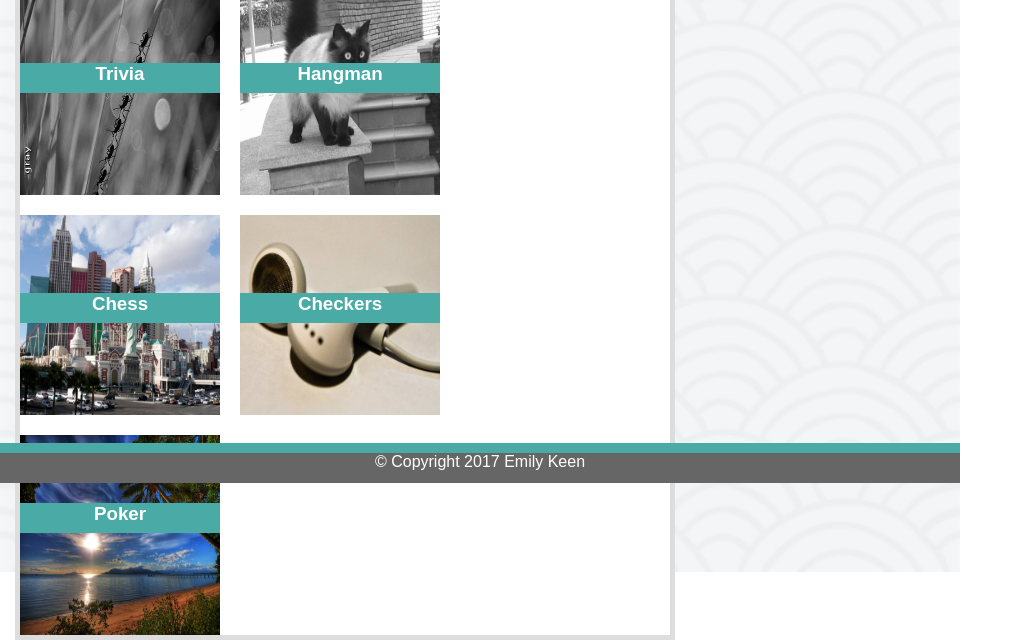
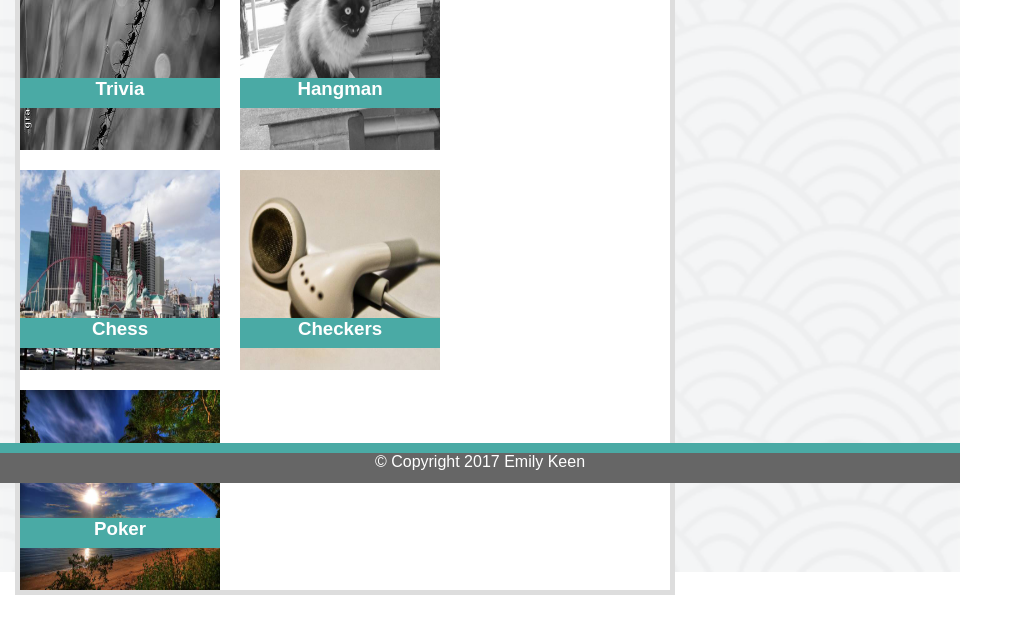
Before and after one commit to emilykeen/Basic-Portfolio, a plain HTML site: page portfolio.html in a window 1280 px wide. Shown: the part 317-957 px from the top of the page, without its empty margins (0-1023 px from the left). After the commit the page ends 912 px from the top, so only its background shows below. Drawn offline with Linux system fonts and the light colour scheme.

Commit message:
added more

```diff
--- a/assets/css/style.css
+++ b/assets/css/style.css
@@ -88,21 +88,6 @@ h2 {
 	text-align: center;
 	}
 
-.footer {
-	bottom: clear ;
-	color:#fff;
-	background:#666666;
-	text-align:center;
-	position:fixed;
-	bottom:0px;
-	left:0px;
-	height:30px;
-	width:960px;
-	z-index: 9999;
-	margin-top:200px;
-	font-family: 'Arial', 'Helvetica Neue', Helvetica, sans-serif;
-	border-top:10px solid #4aaaa5;
-	}
 
 #aboutmetext {
 	text-align: center;
@@ -115,7 +100,7 @@ h2 {
 	font-family: 'Arial', 'Helvetica Neue', Helvetica, sans-serif;
 	width:650px;
 	position:relative;
-	top:150px;
+	top:105px;
 	float:left;
 	left:15px;
 	z-index: 20;
@@ -129,7 +114,7 @@ h2 {
 	text-align: center;
 	color:white;
 	z-index: 200;
-	top:160px;
+	top:220px;
 	font-family: 'Arial', 'Helvetica Neue', Helvetica, sans-serif;
 	}
 
@@ -140,7 +125,7 @@ h2 {
 	background: #4aaaa5;
 	color:white;
 	z-index: 200;
-	top:160px;
+	top:220px;
 	left:220px;
 	text-align: center;
 	font-family: 'Arial', 'Helvetica Neue', Helvetica, sans-serif;
@@ -154,7 +139,7 @@ h2 {
 	text-align: center;
 	color:white;
 	z-index: 200;
-	top:390px;
+	top:460px;
 	font-family: 'Arial', 'Helvetica Neue', Helvetica, sans-serif;
 	}
 
@@ -166,7 +151,7 @@ h2 {
 	background: #4aaaa5;
 	color:white;
 	z-index: 200;
-	top:390px;
+	top:460px;
 	left:220px;
 	font-family: 'Arial', 'Helvetica Neue', Helvetica, sans-serif;
 	}
@@ -178,7 +163,7 @@ h2 {
 	background: #4aaaa5;
 	color:white;
 	z-index: 200;
-	top:600px;
+	top:660px;
 	font-family: 'Arial', 'Helvetica Neue', Helvetica, sans-serif;
 	}
 .title {
@@ -195,3 +180,19 @@ h2 {
 	font-weight: bold;
 	color:white;
 	}
+
+.footer {
+	bottom: clear ;
+	color:#fff;
+	background:#666666;
+	text-align:center;
+	position:fixed;
+	bottom:0px;
+	left:0px;
+	height:30px;
+	width:960px;
+	z-index: 9999;
+	margin-top:200px;
+	font-family: 'Arial', 'Helvetica Neue', Helvetica, sans-serif;
+	border-top:10px solid #4aaaa5;
+	}
```
Also changed, not shown: index.html (+2 -2 lines), portfolio.html (+0 -2 lines).
